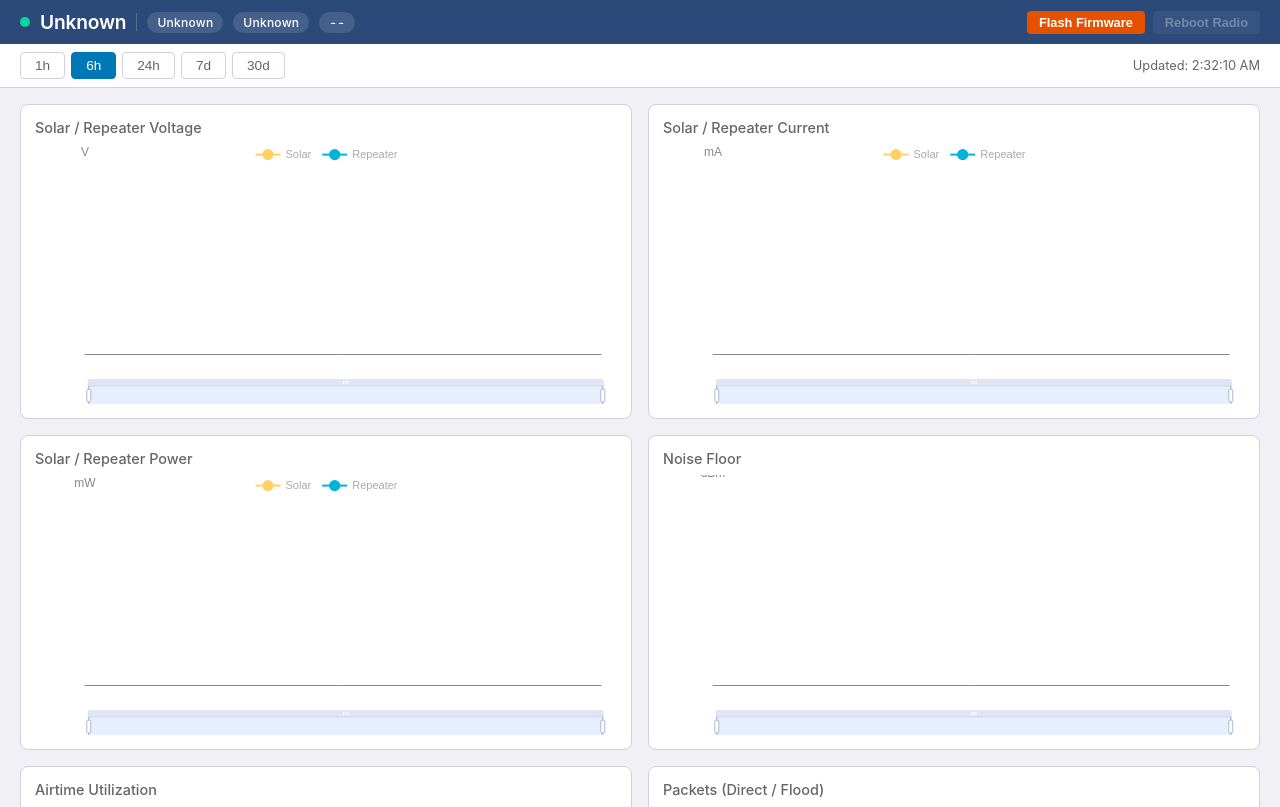
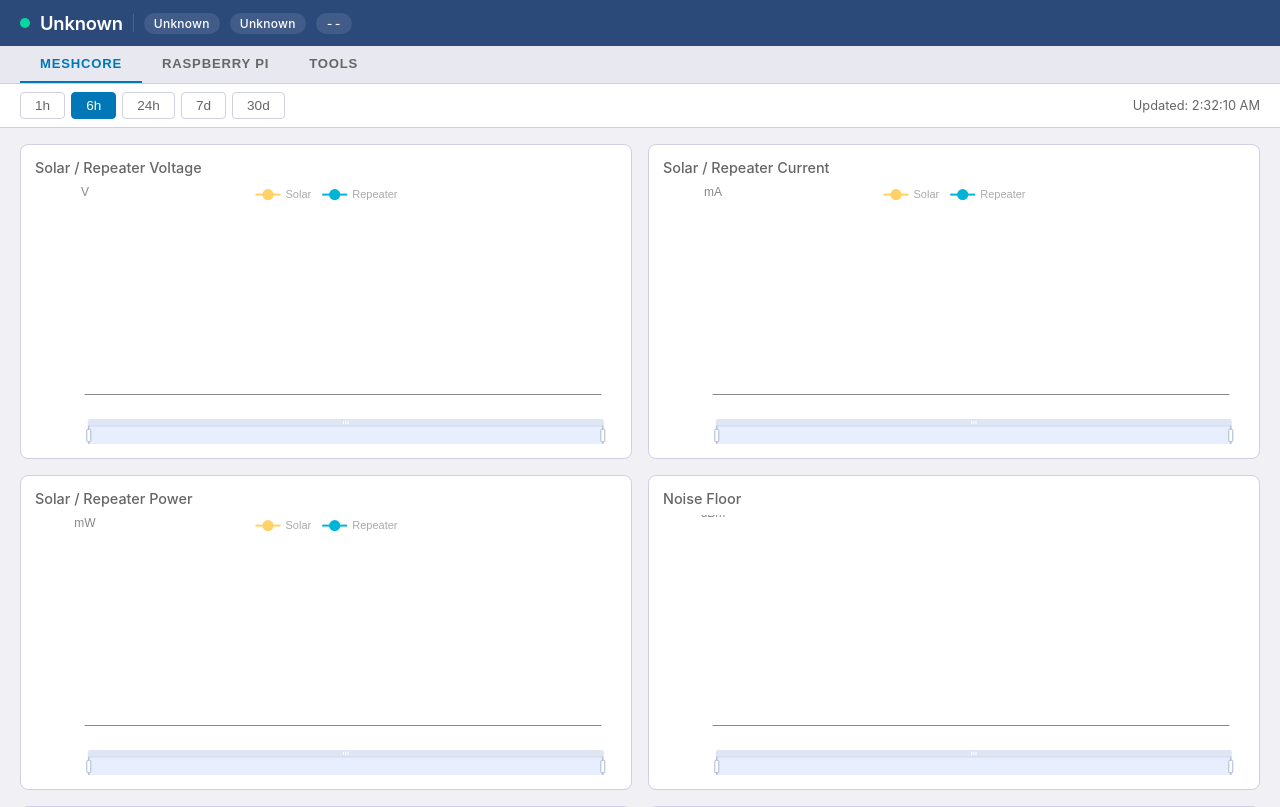
Before and after one commit to sskerry/RepeaterWatch, a Flask app: page / in a window 1280 px wide. Shown: the top 807 px of the page. Run offline with Flask 3, Linux system fonts and the light colour scheme; data that the repository does not hold is empty.

Commit message:
Add tabbed dashboard with modern dark UI
Restructure single-page dashboard into 3-tab interface (MeshCore, Raspberry Pi, Tools).
Move Flash Firmware and Reboot Radio from header into tool cards on the Tools tab.
Deepen dark palette, add tab bar with accent underline, tool card hover glow, and
conditional chart refresh to avoid unnecessary API calls on inactive tabs.

Co-Authored-By: Claude Opus 4.6 <noreply@anthropic.com>

```diff
--- a/static/css/dashboard.css
+++ b/static/css/dashboard.css
@@ -1,12 +1,14 @@
 :root {
-    --bg: #1a1a2e;
-    --bg-card: #16213e;
-    --bg-header: #0f3460;
+    --bg: #0f0f1a;
+    --bg-card: #161625;
+    --bg-header: #0a0a18;
+    --bg-tab-bar: #111120;
     --text: #e0e0e0;
-    --text-muted: #888;
-    --border: #2a2a4a;
+    --text-muted: #777;
+    --border: #1e1e35;
     --accent: #00b4d8;
     --accent-dim: #0077b6;
+    --accent-glow: rgba(0, 180, 216, 0.15);
     --green: #06d6a0;
     --red: #ef476f;
     --yellow: #ffd166;
@@ -16,11 +18,13 @@
     --bg: #f0f0f5;
     --bg-card: #ffffff;
     --bg-header: #2b4a7a;
+    --bg-tab-bar: #e8e8f0;
     --text: #1a1a2e;
     --text-muted: #666;
     --border: #d0d0e0;
     --accent: #0077b6;
     --accent-dim: #00b4d8;
+    --accent-glow: rgba(0, 119, 182, 0.1);
 }
 
 * {
@@ -40,12 +44,9 @@ body {
 header {
     background: var(--bg-header);
     color: #fff;
-    padding: 10px 20px;
+    padding: 12px 20px;
     display: flex;
-    justify-content: space-between;
     align-items: center;
-    flex-wrap: wrap;
-    gap: 10px;
 }
 
 .header-info {
@@ -56,7 +57,7 @@ header {
 }
 
 .header-info h1 {
-    font-size: 1.2rem;
+    font-size: 1.15rem;
     font-weight: 600;
     letter-spacing: -0.01em;
 }
@@ -64,17 +65,11 @@ header {
 .header-sep {
     width: 1px;
     height: 18px;
-    background: rgba(255,255,255,0.2);
-}
-
-.header-actions {
-    display: flex;
-    align-items: center;
-    gap: 8px;
+    background: rgba(255,255,255,0.15);
 }
 
 .badge {
-    background: rgba(255,255,255,0.12);
+    background: rgba(255,255,255,0.1);
     padding: 3px 10px;
     border-radius: 12px;
     font-size: 0.75rem;
@@ -97,6 +92,48 @@ header {
 
 .status-dot.connected {
     background: var(--green);
+}
+
+/* Tab Bar */
+#tab-bar {
+    background: var(--bg-tab-bar);
+    border-bottom: 1px solid var(--border);
+    display: flex;
+    gap: 0;
+    padding: 0 20px;
+}
+
+.tab-btn {
+    background: transparent;
+    border: none;
+    border-bottom: 2px solid transparent;
+    color: var(--text-muted);
+    padding: 10px 20px;
+    font-size: 0.82rem;
+    font-weight: 600;
+    letter-spacing: 0.06em;
+    text-transform: uppercase;
+    cursor: pointer;
+    transition: color 0.2s, border-color 0.2s;
+    position: relative;
+}
+
+.tab-btn:hover {
+    color: var(--text);
+}
+
+.tab-btn.active {
+    color: var(--accent);
+    border-bottom-color: var(--accent);
+}
+
+/* Tab Panels */
+.tab-panel {
+    display: none;
+}
+
+.tab-panel.active {
+    display: block;
 }
 
 /* Time Controls */
@@ -312,87 +349,90 @@ td.dir-rx { color: var(--green); }
 }
 .pkt-hex:hover { opacity: 1; }
 
-/* Footer */
-footer {
-    background: var(--bg-card);
-    border-top: 1px solid var(--border);
-    padding: 10px 20px;
+/* Placeholder Panel (Raspberry Pi) */
+.placeholder-panel {
     display: flex;
+    flex-direction: column;
     align-items: center;
-    gap: 20px;
-    flex-wrap: wrap;
-    font-size: 0.85rem;
+    justify-content: center;
+    min-height: 400px;
+    padding: 60px 20px;
+    text-align: center;
     color: var(--text-muted);
 }
 
-footer strong {
+.placeholder-icon {
+    font-size: 3.5rem;
+    margin-bottom: 16px;
+    opacity: 0.5;
+}
+
+.placeholder-panel h2 {
+    font-size: 1.3rem;
+    font-weight: 600;
+    color: var(--text);
+    margin-bottom: 8px;
+}
+
+.placeholder-panel p {
+    font-size: 0.9rem;
+    max-width: 360px;
+    line-height: 1.5;
+}
+
+/* Tools Tab */
+.tools-grid {
+    display: grid;
+    grid-template-columns: repeat(auto-fill, minmax(400px, 1fr));
+    gap: 20px;
+    padding: 20px;
+}
+
+.tool-card {
+    background: var(--bg-card);
+    border: 1px solid var(--border);
+    border-radius: 10px;
+    padding: 20px;
+    transition: border-color 0.25s, box-shadow 0.25s;
+}
+
+.tool-card:hover {
+    border-color: var(--accent-dim);
+    box-shadow: 0 0 20px var(--accent-glow);
+}
+
+.tool-card-header {
+    display: flex;
+    align-items: center;
+    gap: 10px;
+    margin-bottom: 8px;
+}
+
+.tool-icon {
+    font-size: 1.4rem;
+}
+
+.tool-card-header h3 {
+    font-size: 1rem;
+    font-weight: 600;
     color: var(--text);
 }
 
-#theme-toggle {
-    margin-left: auto;
-    background: transparent;
-    border: 1px solid var(--border);
+.tool-desc {
+    font-size: 0.85rem;
     color: var(--text-muted);
-    padding: 4px 12px;
-    border-radius: 4px;
-    cursor: pointer;
-    font-size: 0.8rem;
+    margin-bottom: 14px;
+    line-height: 1.45;
 }
 
-#theme-toggle:hover {
-    border-color: var(--accent);
-    color: var(--accent);
+.tool-note {
+    font-size: 0.8rem;
+    color: var(--text-muted);
+    margin-top: 10px;
+    font-style: italic;
 }
 
-/* Header Action Buttons */
-.header-btn {
-    padding: 4px 12px;
-    border-radius: 4px;
-    cursor: pointer;
-    font-size: 0.8rem;
-    font-weight: 600;
-    white-space: nowrap;
-    transition: background 0.15s, opacity 0.15s;
-    border: none;
-    color: #fff;
-}
-
-.header-btn.flash-btn {
-    background: #e65100;
-}
-
-.header-btn.flash-btn:hover {
-    background: #bf360c;
-}
-
-.header-btn.flash-btn.active {
-    background: #bf360c;
-    box-shadow: 0 0 0 2px rgba(230,81,0,0.4);
-}
-
-.header-btn.reboot-btn {
-    background: rgba(255,255,255,0.15);
-}
-
-.header-btn:disabled {
-    opacity: 0.35;
-    cursor: not-allowed;
-}
-
-/* Firmware Flash Panel */
-.firmware-panel {
-    background: var(--bg-card);
-    border-bottom: 2px solid #e65100;
-    padding: 12px 20px;
-}
-
-.firmware-panel-inner {
-    display: flex;
-    flex-direction: column;
-    gap: 10px;
-}
-
+/* Firmware Inputs (inside tool card) */
 .firmware-inputs {
     display: flex;
     gap: 8px;
@@ -454,18 +494,41 @@ footer strong {
     transition: background 0.15s;
 }
 
-.firmware-panel .flash-btn:hover:not(:disabled) {
+.tool-card .flash-btn:hover:not(:disabled) {
     background: #bf360c;
 }
 
-.firmware-panel .flash-btn:disabled {
+.tool-card .flash-btn:disabled {
     opacity: 0.4;
+    cursor: not-allowed;
+}
+
+.reboot-btn {
+    background: rgba(255,255,255,0.08);
+    color: var(--text);
+    border: 1px solid var(--border);
+    padding: 8px 20px;
+    border-radius: 4px;
+    cursor: pointer;
+    font-size: 0.85rem;
+    font-weight: 600;
+    transition: border-color 0.15s, background 0.15s;
+}
+
+.reboot-btn:hover:not(:disabled) {
+    border-color: var(--accent);
+    background: rgba(255,255,255,0.12);
+}
+
+.reboot-btn:disabled {
+    opacity: 0.35;
     cursor: not-allowed;
 }
 
 .fw-status {
     font-size: 0.85rem;
     font-weight: 600;
+    margin-top: 10px;
 }
 
 .fw-status.state-flashing { color: var(--yellow); }
--- a/static/js/dashboard.js
+++ b/static/js/dashboard.js
@@ -4,6 +4,9 @@
     var currentHours = 6;
     var refreshTimer = null;
     var REFRESH_INTERVAL = 60000;
+
+    var activeTab = 'meshcore';
+    var chartsInitialized = false;
 
     // ── Theme ────────────────────────────────────────────
 
@@ -30,6 +33,53 @@
         AirtimeChart.init(document.getElementById('chart-airtime'));
         PacketsChart.init(document.getElementById('chart-packets'));
         NeighborMap.init(document.getElementById('neighbor-map'));
+        chartsInitialized = true;
+    }
+
+    function resizeCharts() {
+        RadioChart.resize();
+        PowerCharts.resize();
+        AirtimeChart.resize();
+        PacketsChart.resize();
+        NeighborMap.invalidateSize();
+    }
+
+    // ── Tabs ─────────────────────────────────────────────
+
+    function setupTabs() {
+        var tabBtns = document.querySelectorAll('.tab-btn');
+        tabBtns.forEach(function (btn) {
+            btn.addEventListener('click', function () {
+                var tabId = btn.getAttribute('data-tab');
+                if (tabId === activeTab) return;
+
+                // Update button states
+                tabBtns.forEach(function (b) { b.classList.remove('active'); });
+                btn.classList.add('active');
+
+                // Update panel states
+                document.querySelectorAll('.tab-panel').forEach(function (p) {
+                    p.classList.remove('active');
+                });
+                document.getElementById('tab-' + tabId).classList.add('active');
+
+                activeTab = tabId;
+                onTabActivated(tabId);
+            });
+        });
+    }
+
+    function onTabActivated(tabId) {
+        if (tabId === 'meshcore') {
+            if (!chartsInitialized) {
+                initCharts();
+            }
+            // Charts need a resize after becoming visible
+            setTimeout(function () {
+                resizeCharts();
+            }, 50);
+            refreshMeshCore();
+        }
     }
 
     // ── API Fetchers ─────────────────────────────────────
@@ -41,16 +91,28 @@
         });
     }
 
-    function refreshAll() {
-        var h = currentHours;
-
-        var deviceReady = fetchJSON('/api/v1/device').then(function (d) {
+    function refreshHeader() {
+        fetchJSON('/api/v1/device').then(function (d) {
             document.getElementById('device-name').textContent = d.name || 'MeshCore Repeater';
             document.getElementById('firmware-badge').textContent = d.firmware || '--';
             document.getElementById('board-badge').textContent = d.board || '--';
             document.getElementById('uptime-display').textContent = formatUptime(d.uptime_secs);
             NeighborMap.setRepeaterInfo(d);
         }).catch(noop);
+
+        fetchJSON('/api/v1/status').then(function (d) {
+            var dot = document.getElementById('status-dot');
+            dot.classList.toggle('connected', d.serial_connected);
+            dot.title = d.serial_connected ? 'Connected to ' + d.serial_port : 'Disconnected';
+            document.getElementById('footer-queue').textContent = '--';
+            document.getElementById('footer-errors').textContent = d.error_count || 0;
+            document.getElementById('footer-db-size').textContent = formatBytes(d.db_size_bytes);
+            document.getElementById('footer-polls').textContent = d.poll_count || 0;
+        }).catch(noop);
+    }
+
+    function refreshMeshCore() {
+        var h = currentHours;
 
         fetchJSON('/api/v1/stats/power?hours=' + h).then(function (d) {
             PowerCharts.update(d);
@@ -73,25 +135,22 @@
             return d;
         }).catch(function () { return []; });
 
-        Promise.all([deviceReady, neighborsReady]).then(function (results) {
-            NeighborMap.update(results[1]);
+        neighborsReady.then(function (neighbors) {
+            NeighborMap.update(neighbors);
         });
 
         fetchJSON('/api/v1/packets/recent?limit=50').then(function (d) {
             renderPacketsTable(d);
         }).catch(noop);
 
-        fetchJSON('/api/v1/status').then(function (d) {
-            var dot = document.getElementById('status-dot');
-            dot.classList.toggle('connected', d.serial_connected);
-            dot.title = d.serial_connected ? 'Connected to ' + d.serial_port : 'Disconnected';
-            document.getElementById('footer-queue').textContent = '--';
-            document.getElementById('footer-errors').textContent = d.error_count || 0;
-            document.getElementById('footer-db-size').textContent = formatBytes(d.db_size_bytes);
-            document.getElementById('footer-polls').textContent = d.poll_count || 0;
-        }).catch(noop);
+        document.getElementById('last-update').textContent = 'Updated: ' + new Date().toLocaleTimeString();
+    }
 
-        document.getElementById('last-update').textContent = 'Updated: ' + new Date().toLocaleTimeString();
+    function refreshAll() {
+        refreshHeader();
+        if (activeTab === 'meshcore') {
+            refreshMeshCore();
+        }
     }
 
     function bucketForHours(h) {
@@ -227,7 +286,7 @@
                 buttons.forEach(function (b) { b.classList.remove('active'); });
                 btn.classList.add('active');
                 currentHours = parseInt(btn.getAttribute('data-hours'), 10);
-                refreshAll();
+                refreshMeshCore();
             });
         });
     }
@@ -236,8 +295,12 @@
         document.getElementById('theme-toggle').addEventListener('click', function () {
             var next = getTheme() === 'dark' ? 'light' : 'dark';
             applyTheme(next);
-            initCharts();
-            refreshAll();
+            if (activeTab === 'meshcore') {
+                initCharts();
+                refreshMeshCore();
+            } else {
+                chartsInitialized = false;
+            }
         });
     }
 
@@ -256,19 +319,10 @@
     var fwPollTimer = null;
 
     function setupFirmwareFlash() {
-        var panel = document.getElementById('firmware-panel');
-        var toggleBtn = document.getElementById('flash-firmware-btn');
         var fileInput = document.getElementById('fw-file');
         var fileLabel = document.getElementById('fw-file-name');
         var hashInput = document.getElementById('fw-sha256');
         var flashBtn = document.getElementById('fw-flash-btn');
-
-        // Toggle panel visibility
-        toggleBtn.addEventListener('click', function () {
-            var open = panel.style.display !== 'none';
-            panel.style.display = open ? 'none' : 'block';
-            toggleBtn.classList.toggle('active', !open);
-        });
 
         fileInput.addEventListener('change', function () {
             if (fileInput.files.length > 0) {
@@ -317,7 +371,6 @@
     }
 
     function setupRebootRadio() {
-        // Placeholder — will be wired to a relay GPIO endpoint in the future
         document.getElementById('reboot-radio-btn').addEventListener('click', function () {
             alert('Reboot Radio is not yet implemented. A relay-based hard reboot will be added in a future update.');
         });
@@ -367,17 +420,16 @@
     window.addEventListener('resize', function () {
         clearTimeout(resizeTimeout);
         resizeTimeout = setTimeout(function () {
-            RadioChart.resize();
-            PowerCharts.resize();
-            AirtimeChart.resize();
-            PacketsChart.resize();
-            NeighborMap.invalidateSize();
+            if (activeTab === 'meshcore' && chartsInitialized) {
+                resizeCharts();
+            }
         }, 200);
     });
 
     // ── Boot ─────────────────────────────────────────────
 
     applyTheme(getTheme());
+    setupTabs();
     initCharts();
     refreshAll();
     setupTimeButtons();
--- a/templates/index.html
+++ b/templates/index.html
@@ -18,30 +18,17 @@
             <span class="badge" id="board-badge">--</span>
             <span class="badge badge-uptime" id="uptime-display">--</span>
         </div>
-        <div class="header-actions">
-            <button id="flash-firmware-btn" class="header-btn flash-btn" title="Flash Firmware">Flash Firmware</button>
-            <button id="reboot-radio-btn" class="header-btn reboot-btn" title="Reboot Radio (coming soon)" disabled>Reboot Radio</button>
-        </div>
     </header>
 
-    <!-- Firmware Flash Panel (hidden by default) -->
-    <div id="firmware-panel" class="firmware-panel" style="display:none;">
-        <div class="firmware-panel-inner">
-            <div class="firmware-inputs">
-                <label class="firmware-file-label">
-                    <span id="fw-file-name">Choose firmware .zip</span>
-                    <input type="file" id="fw-file" accept=".zip" />
-                </label>
-                <input type="text" id="fw-sha256" placeholder="Expected SHA256 hash" spellcheck="false" />
-                <button id="fw-flash-btn" class="flash-btn" disabled>Flash</button>
-            </div>
-            <div id="fw-status" class="fw-status" style="display:none;">
-                <span id="fw-status-text"></span>
-            </div>
-            <pre id="fw-log" class="fw-log" style="display:none;"></pre>
-        </div>
-    </div>
+    <!-- Tab Bar -->
+    <nav id="tab-bar">
+        <button class="tab-btn active" data-tab="meshcore">MeshCore</button>
+        <button class="tab-btn" data-tab="raspberry-pi">Raspberry Pi</button>
+        <button class="tab-btn" data-tab="tools">Tools</button>
+    </nav>
 
+    <!-- Tab: MeshCore -->
+    <div id="tab-meshcore" class="tab-panel active">
         <!-- Time Range Selector -->
         <nav id="time-controls">
             <button class="time-btn" data-hours="1">1h</button>
@@ -131,6 +118,53 @@
                 </table>
             </div>
         </div>
+    </div>
+
+    <!-- Tab: Raspberry Pi -->
+    <div id="tab-raspberry-pi" class="tab-panel">
+        <div class="placeholder-panel">
+            <div class="placeholder-icon">&#x1F353;</div>
+            <h2>Raspberry Pi Health</h2>
+            <p>CPU, memory, temperature, and storage monitoring coming soon.</p>
+        </div>
+    </div>
+
+    <!-- Tab: Tools -->
+    <div id="tab-tools" class="tab-panel">
+        <div class="tools-grid">
+            <!-- Flash Firmware Card -->
+            <div class="tool-card">
+                <div class="tool-card-header">
+                    <span class="tool-icon">&#x1F4E6;</span>
+                    <h3>Flash Firmware</h3>
+                </div>
+                <p class="tool-desc">Upload a firmware .zip to flash the repeater. Services will restart automatically.</p>
+                <div class="firmware-inputs">
+                    <label class="firmware-file-label">
+                        <span id="fw-file-name">Choose firmware .zip</span>
+                        <input type="file" id="fw-file" accept=".zip" />
+                    </label>
+                    <input type="text" id="fw-sha256" placeholder="Expected SHA256 hash" spellcheck="false" />
+                    <button id="fw-flash-btn" class="flash-btn" disabled>Flash</button>
+                </div>
+                <div id="fw-status" class="fw-status" style="display:none;">
+                    <span id="fw-status-text"></span>
+                </div>
+                <pre id="fw-log" class="fw-log" style="display:none;"></pre>
+            </div>
+
+            <!-- Reboot Radio Card -->
+            <div class="tool-card">
+                <div class="tool-card-header">
+                    <span class="tool-icon">&#x1F504;</span>
+                    <h3>Reboot Radio</h3>
+                </div>
+                <p class="tool-desc">Hard reboot the radio via relay GPIO. Useful for recovering from lockups.</p>
+                <button id="reboot-radio-btn" class="reboot-btn" disabled>Reboot Radio</button>
+                <p class="tool-note">Coming soon &mdash; requires relay hardware.</p>
+            </div>
+        </div>
+    </div>
 
     <!-- Footer -->
     <footer id="footer">
```
Also changed, not shown: other parts of static/css/dashboard.css (+52 -4 lines). Lines whose indentation alone changed are shown as unchanged.
